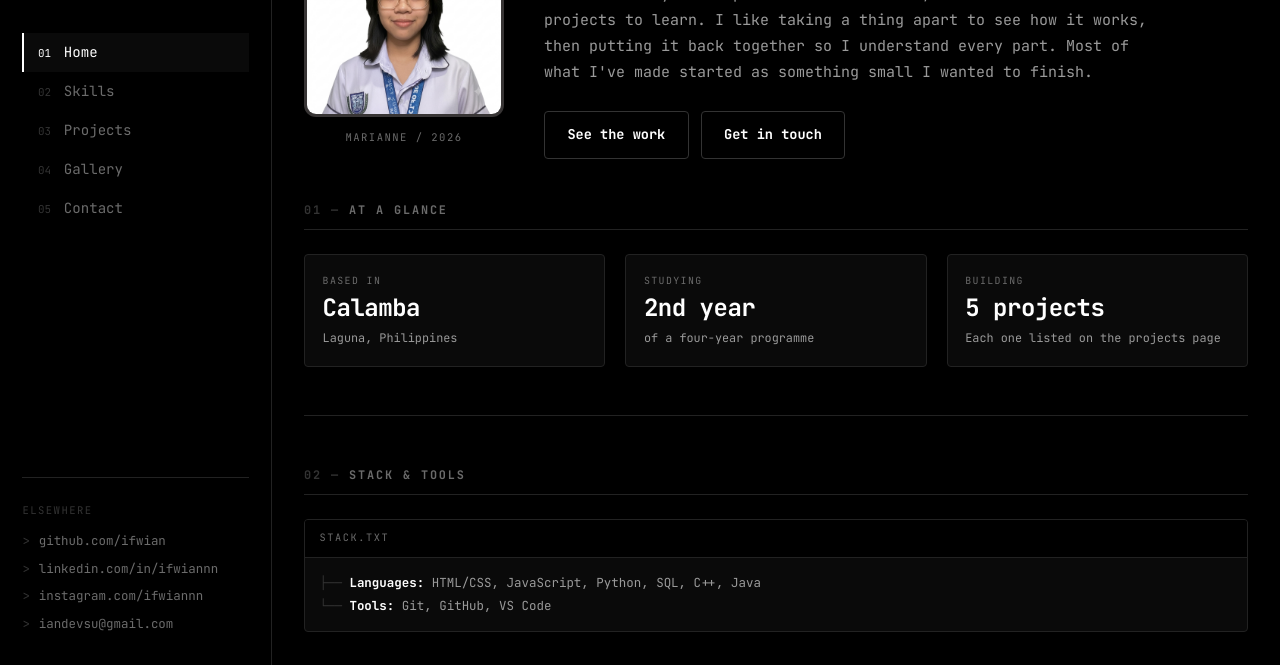
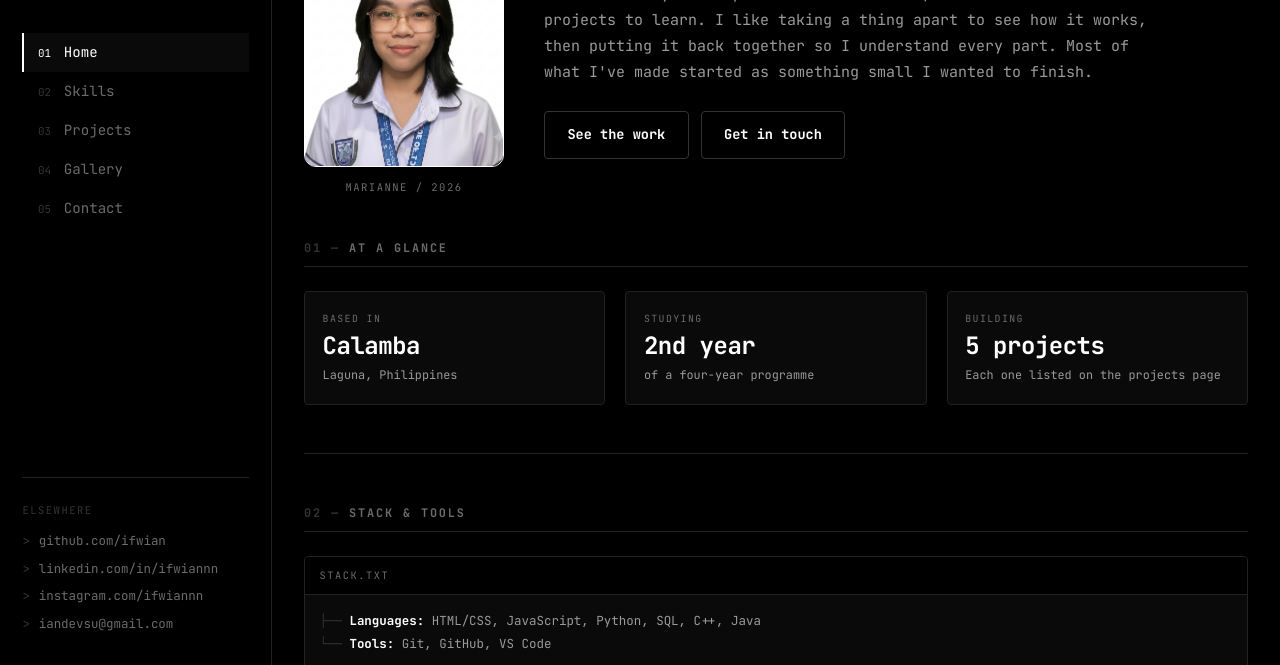
Before and after one commit to ifwian/PersonalWeb, a plain HTML site: page index.html in a window 1280 px wide. Shown: the part 135-800 px from the top of the page. Drawn offline with Linux system fonts and the light colour scheme.

Commit message:
Add my portfolio files

```diff
--- a/style.css
+++ b/style.css
@@ -586,19 +586,19 @@ code {
    empty gap beside the image. Keep the two numbers the same. */
 .avatar-frame {
   width: 200px;
-  height: 200px;
-  border: 3px solid var(--text);
+  height: 250px;
+  border: 1px solid var(--text);
   border-radius: 12px;
   background: var(--panel);
   overflow: hidden;
-  border-color:rgba(62, 58, 58, 0.9)
+  border-color:rgb(255, 255, 255)
 }
 
 .avatar {
   display: block;
   width: 100%;
   height: 100%;
-  object-fit: contain;
+  object-fit: cover;
   object-position: center;
 }
 
```
Also changed, not shown: projects.html (+1 -1 lines), images/reservation.png, images/thesifted.png (added).
